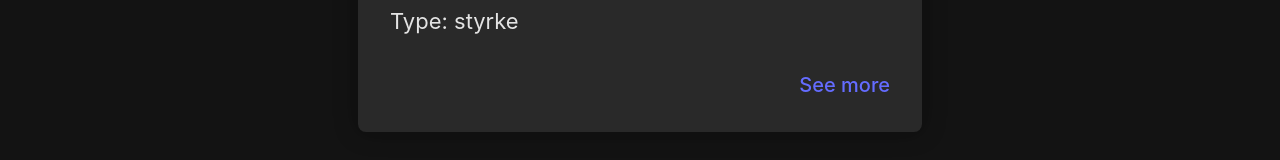
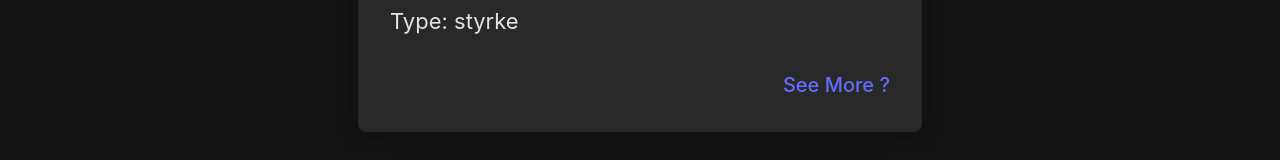
Before and after one commit to kotteletfisk/anatomy-archive-react, a React (Vite) app: page /test in a window 1280 px wide. Both pictures are taken after a click on the button "Open Modal". Shown: the part 424-584 px from the top of the page. Built offline with nearby package versions, Linux system fonts and the light colour scheme.

Commit message:
Update DetailModal.jsx

```diff
--- a/src/components/DetailModal.jsx
+++ b/src/components/DetailModal.jsx
@@ -19,7 +19,7 @@ function DetailModal({ closeModal, data }) {
 
         <div className="modal-footer">
           <Link to="/search" onClick={() => closeModal()}>
-            See more
+            See More ?
           </Link>
         </div>
       </div>
```
